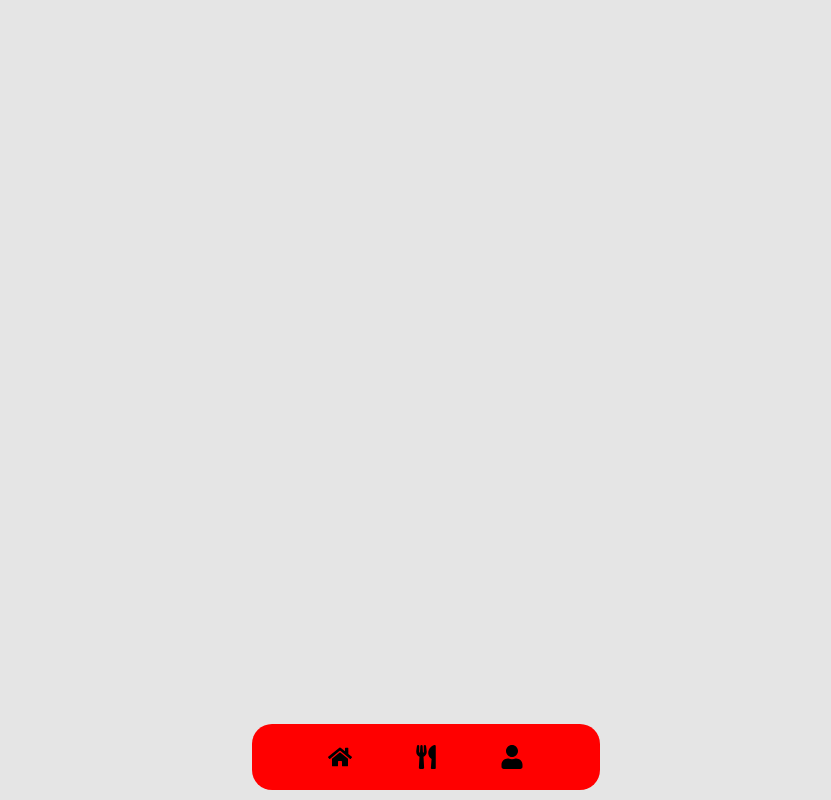
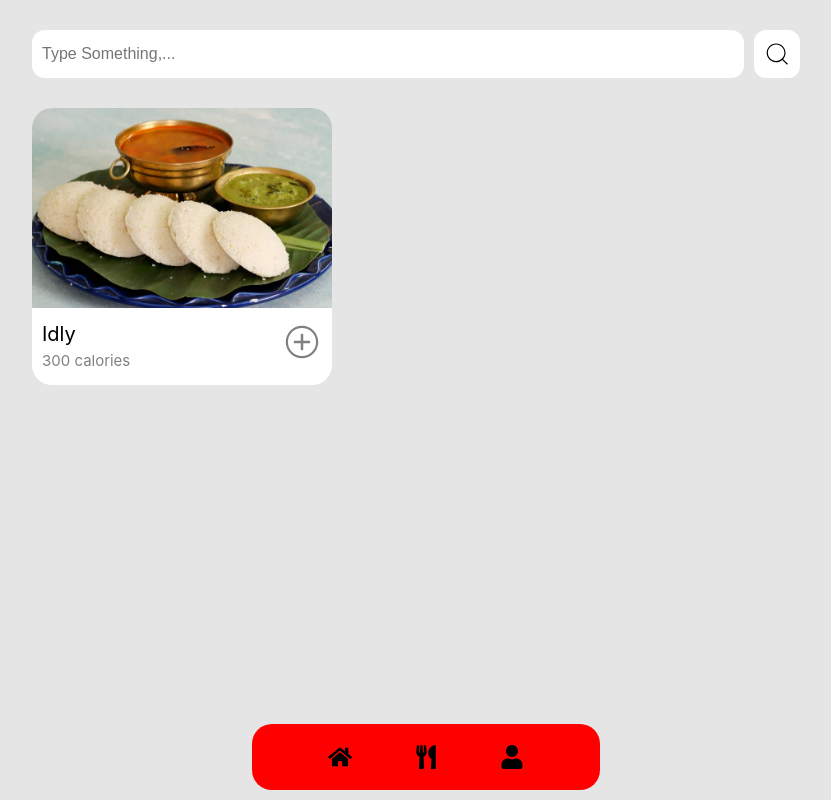
Before and after one commit to Adhi2312/FITNESS_TRACKER, a React (Create React App) app: page /plate in a window 1280 px wide. Before the commit this address had no page. Shown: the whole page, without its empty margins (224-1055 px from the left). Built offline with nearby package versions, Linux system fonts and the light colour scheme.

Commit message:
food page added

```diff
--- a/src/App.js
+++ b/src/App.js
@@ -1,9 +1,12 @@
 import logo from './logo.svg';
 import './App.css';
 import  DB from './screens/DB'
-import { Routes,Route } from 'react-router-dom';
+import {Food} from './screens/food'
+import { Routes,Route, useNavigate} from 'react-router-dom';
 import { FaHome, FaUser, FaUtensils } from 'react-icons/fa';
+import { useState } from 'react-router-dom';
 function App() {
+
   return (
     <div className='main'>
 
@@ -12,6 +15,7 @@ function App() {
         <div className='sub-main'>
           <Routes>
             <Route path="/" element={<DB/>} />
+            <Route path="/plate" element={<Food/>}/>
           </Routes>
         </div>
 
@@ -22,12 +26,13 @@ function App() {
 }
 
 export const NavBar=()=>{
+  const nav=useNavigate();
   return (
     <div className='nav'>
       <button className='nav-button' >
            <FaHome size={24}/>
       </button>
-      <button className='nav-button'>
+      <button className='nav-button' onClick={()=>{nav('/plate')}}>
         <FaUtensils size={24}/>
       </button>
       <button className='nav-button'>
--- a/src/screens/DB.jsx
+++ b/src/screens/DB.jsx
@@ -5,12 +5,18 @@ import foot from '../imges/runer-silhouette-running-fast.png'
 // import { Gauge, gaugeClasses } from '@mui/x-charts/Gauge';
 import GaugeChart from 'react-gauge-chart'
 import footstep from '../imges/footstep.png'
-import footsteps from '../imges/footsteps.png'
+import hrt from '../imges/heartbeat.gif'
 import GaugeComponent from 'react-gauge-component'
 import { Chart } from "react-google-charts";
 import { LineChart } from '@mui/x-charts/LineChart';
 import { Gauge } from '@mui/x-charts/Gauge';
+// import React from "react";
+import { render } from "react-dom";
+import _ from "lodash";
+import CircularProgressbar from "react-circular-progressbar";
 import heartbeatImage from '../imges/heartbeat.png';
+
+
 
 
 
@@ -73,9 +79,12 @@ const DB = () => {
       <div className='two'>
         <div className='two-1'>
             <div className='two-1-1'>
-            <img style={{marginTop:"20px", marginLeft: "135px", height: "50px", width: "50px" }} src={heartbeatImage} alt="Heartbeat" />
+            <img style={{height:"60px",width:"60px"}} src={hrt}/>
+              <p>Heart Rate</p>
+              {/* <h3></h3> */}
+            {/* <img style={{marginTop:"20px", marginLeft: "135px", height: "50px", width: "50px" }} src={heartbeatImage} alt="Heartbeat" />
             <h3 style={{marginLeft:"115px"}}>Heart Rate</h3>  {/* Display mock heart rate */}
-            <h3 style={{marginLeft:"124px"}}>{heartRate} bpm</h3>
+            <h3 style={{}}>{heartRate} bpm</h3>
             </div>
             <div className='two-1-2'>
               {/* <h3>Step Count</h3> */}
--- a/src/screens/db.css
+++ b/src/screens/db.css
@@ -77,8 +77,13 @@
   background-color:#ffffff;
   padding: 15px;
   width: 91%;
+  /* margin-top: -16px; */
   height: 40%;
   border-radius: 13px;
+  /* margin-top: 17px; */
+  display: flex;
+  flex-direction: column;
+  align-items: center;
 }
 .two-1-2
 {
@@ -103,6 +108,19 @@
   margin-bottom: -5px;
 }
 .two-1-2>p{
+  /* margin: 0px 0px 10px 0px; */
+}
+.two-1-1>h3
+{
+  margin-top: -1px;
+}
+
+.two-1-1>img
+{
+  margin-top: 5px;
+  margin-bottom: -5px;
+}
+.two-1-1>p{
   /* margin: 0px 0px 10px 0px; */
 }
 .two-2
--- /dev/null
+++ b/src/screens/food.css
@@ -0,0 +1,50 @@
+.food-sub
+{
+    /* background-color: rgb(255, 255, 255); */
+    /* height: 100vh; */
+    padding: 30px 20px;
+    display: flex;
+    flex-direction: column;
+    /* align-items: center; */
+    width: 60%;
+
+    /* padding: 0px 20px 0px 20px; */
+}
+.in
+{
+    width: 97%;
+    /* margin-left: auto;
+    margin-right: auto; */
+    padding: 15px 10px;
+    font-size: medium;
+    border-radius: 13px;
+    outline: none;
+    border: none;
+    width: 95%;
+
+}
+input:focus
+{
+    border: none;
+}
+.food-card
+{
+    /* padding: 10px; */
+    border-radius: 20px 20px 20px 20px;
+    /* width: auto; */
+    max-width: 300px;
+    background-color:#ffffff;
+}
+
+.food-sub-2
+{
+    padding: 30px 0px;
+}
+.search
+{
+    /* padding: 20px; */
+    background-color: #ffffff;
+    padding: 9px;
+    margin-left: 10px;
+    border-radius: 12px;
+}
--- /dev/null
+++ b/src/screens/food.jsx
@@ -0,0 +1,43 @@
+import React from 'react'
+import './food.css'
+import idli from '../imges/idli_premix_featured.jpg'
+import { IoIosAddCircleOutline } from "react-icons/io";
+import { CiSearch } from "react-icons/ci";
+
+export const Food = () => {
+  return (
+    <div style={{display:"flex",height:"100vh",width:"100vw",justifyContent:"center"}}>
+      <div className='food-sub'>
+        <div style={{display:"flex"}}>
+          <input className='in' placeholder='Type Something,...'/>
+          <CiSearch size={30} className='search'/>
+
+        </div>
+        <div className='food-sub-2'>
+          <div className='food-card'>
+                <img  style={{width:"300px",height:"200px",borderRadius:"20px 20px 0px 0px"}}src={idli}/>
+                <div style={{padding:"10px"}}>
+
+                    <div style={{display:'flex'}}>
+                      <div>
+                      <p style={{margin:"0px",fontSize:"20px"}}>Idly</p>
+                      <p style={{margin:"5px 0px 5px 0px",fontSize:"15px",color:"grey"}}>300 calories</p>
+
+                      </div>
+                      < IoIosAddCircleOutline style={{marginLeft:"auto"}} color='grey' size={40}/>
+
+                    </div>
+                </div>
+
+
+          </div>
+
+        </div>
+
+      </div>
+
+
+
+    </div>
+  )
+}
```
Also changed, not shown: src/imges/heartbeat.gif (added), src/imges/idli_premix_featured.jpg (added).
